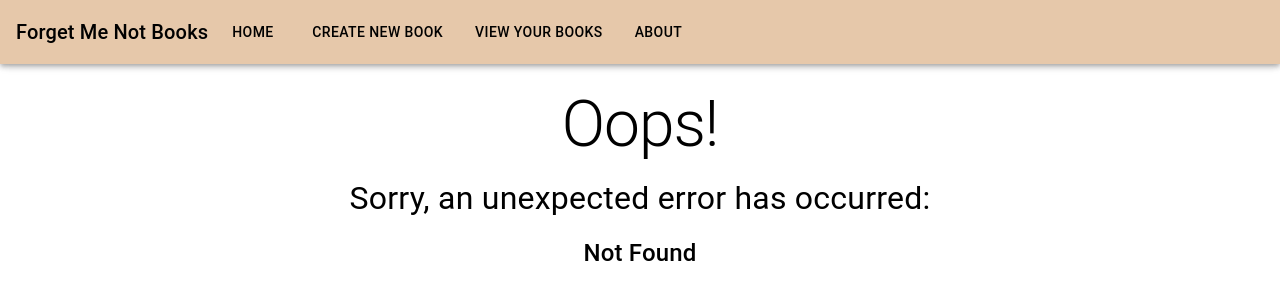
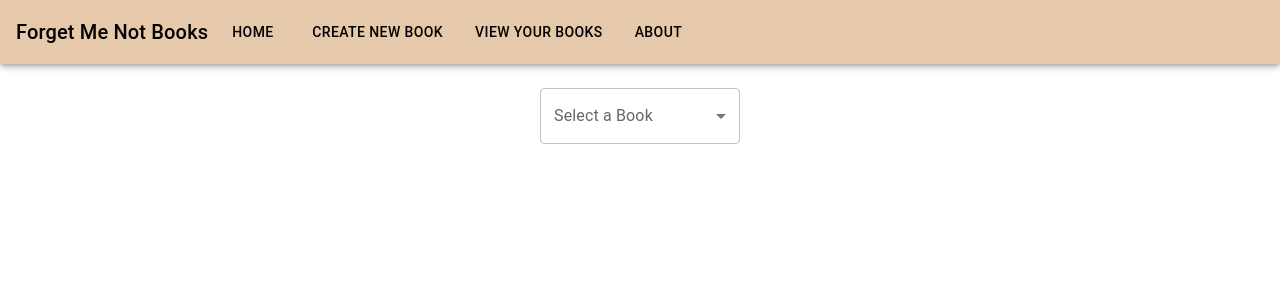
Before and after one commit to brent-watkins/forget-me-not-books, a React (Vite) app: page /view in a window 1280 px wide. Before the commit this address had no page. Shown: the top 300 px of the page. Built offline with nearby package versions, Linux system fonts and the light colour scheme.

Commit message:
feature: Added initial 'View' page

```diff
--- a/src/App.jsx
+++ b/src/App.jsx
@@ -10,6 +10,7 @@ import Error from "./pages/Error";
 import Home from "./pages/Home";
 import NavBar from "./components/common/NavBar";
 import { theme } from "./assets/ColorTheme";
+import View from "./pages/View";
 
 const router = createBrowserRouter([
   {
@@ -20,6 +21,11 @@ const router = createBrowserRouter([
   {
     path: "/create",
     element: <Create />,
+    errorElement: <Error />,
+  },
+  {
+    path: "/view",
+    element: <View />,
     errorElement: <Error />,
   },
   {
--- /dev/null
+++ b/src/pages/View.jsx
@@ -0,0 +1,65 @@
+import React, { useCallback, useEffect, useState } from "react";
+
+import FormControl from "@mui/material/FormControl";
+import Grid from "@mui/material/Grid";
+import InputLabel from "@mui/material/InputLabel";
+import MenuItem from "@mui/material/MenuItem";
+import Pagination from "@mui/material/Pagination";
+import Select from "@mui/material/Select";
+
+export default function View() {
+  const [allBooks, setAllBooks] = useState([]);
+  const [selectedBook, setSelectedBook] = useState("");
+
+  const handleChangeSelectedBook = useCallback(
+    (event) => {
+      setSelectedBook(
+        allBooks.find((book) => book.title === event.target.value)
+      );
+    },
+    [allBooks]
+  );
+
+  // Fetch all the customer's books here
+  useEffect(() => {
+    setAllBooks([]);
+  }, []);
+
+  return (
+    <Grid
+      alignItems="center"
+      container
+      direction="column"
+      justifyContent="center"
+    >
+      <Grid item>
+        <FormControl fullWidth sx={{ minWidth: 200 }}>
+          <InputLabel id="select-a-book-select-label">Select a Book</InputLabel>
+          <Select
+            fullWidth
+            id="select-a-book-select"
+            label="Select a Book"
+            labelId="select-a-book-select-label"
+            onChange={handleChangeSelectedBook}
+            value={selectedBook?.title ?? ""}
+          >
+            {allBooks.map((book) => (
+              <MenuItem key={book.title} value={book.title}>
+                {book.title}
+              </MenuItem>
+            ))}
+          </Select>
+        </FormControl>
+      </Grid>
+      <Grid item>
+        {selectedBook !== "" ? (
+          <Pagination
+            count={selectedBook?.pages?.length ?? 0}
+            showFirstButton
+            showLastButton
+          />
+        ) : null}
+      </Grid>
+    </Grid>
+  );
+}
```
